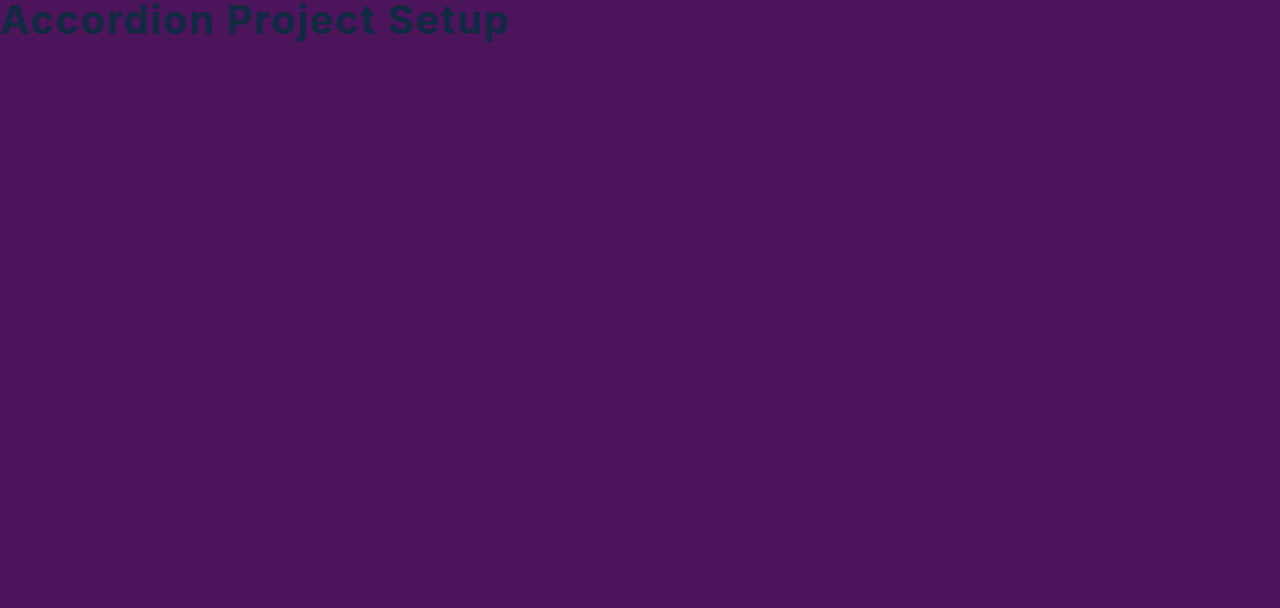
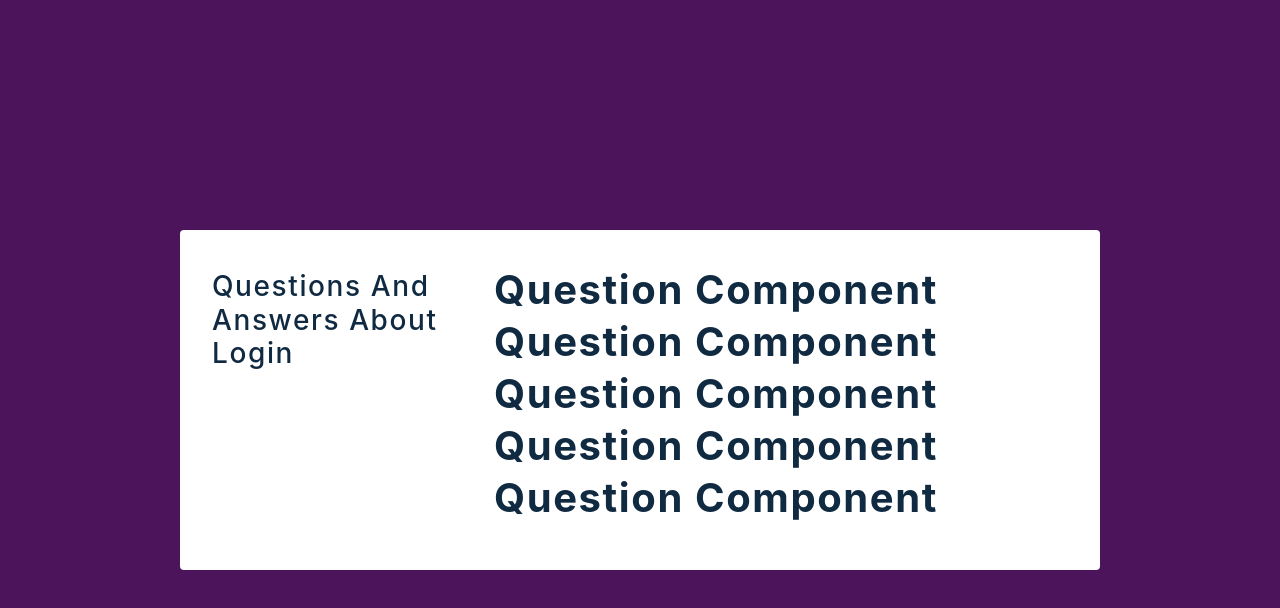
Before and after one commit to nfragiskatos/React-Accordion, a React (Create React App) app: page / in a window 1280 px wide. Shown: the top 608 px of the page. Built offline with nearby package versions, Linux system fonts and the light colour scheme.

Commit message:
Setup initial App layout
App.js
- Setups a main with a section that contains a header, and a div which maps through the data and returns a Question component for each, and also passing in single question data as props.

Question.js
- Accepts props

```diff
--- a/src/App.js
+++ b/src/App.js
@@ -1,8 +1,19 @@
 import React, { useState } from 'react';
 import data from './data';
 import SingleQuestion from './Question';
-function App() {
-  return <h2>accordion project setup</h2>;
+function App () {
+	return (
+		<main>
+			<section className="container">
+				<h3>Questions and answers about login</h3>
+				<div>
+					{data.map((q) => {
+						return <SingleQuestion question={q} />;
+					})}
+				</div>
+			</section>
+		</main>
+	);
 }
 
 export default App;
--- a/src/Question.js
+++ b/src/Question.js
@@ -1,7 +1,7 @@
 import React, { useState } from 'react';
 import { AiOutlineMinus, AiOutlinePlus } from 'react-icons/ai';
-const Question = () => {
-  return <h2>question component</h2>;
+const Question = ({ question }) => {
+	return <h2>question component</h2>;
 };
 
 export default Question;
```
Also changed, not shown: 1 other file (tests, documents, lock files or other folders).
